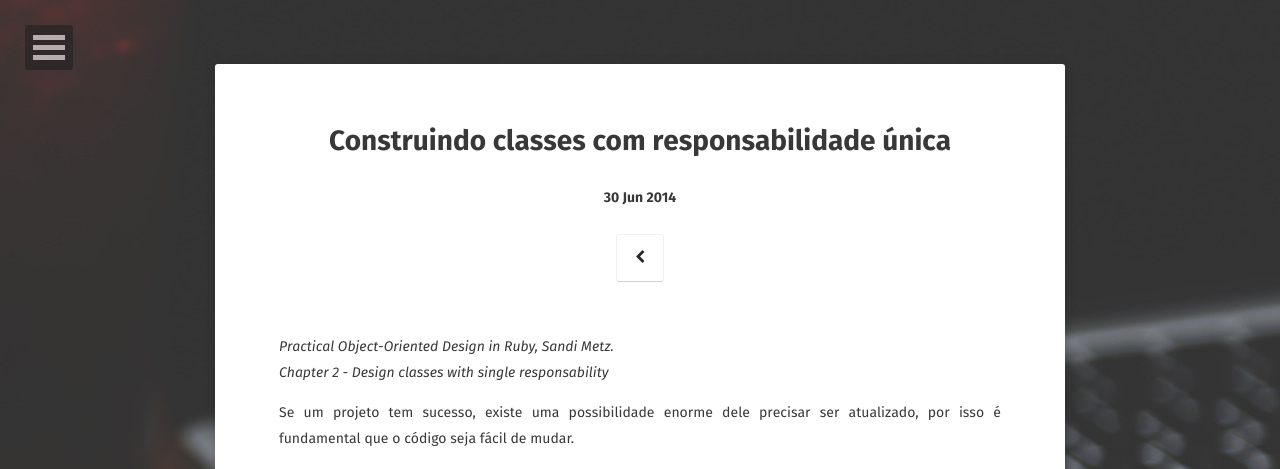
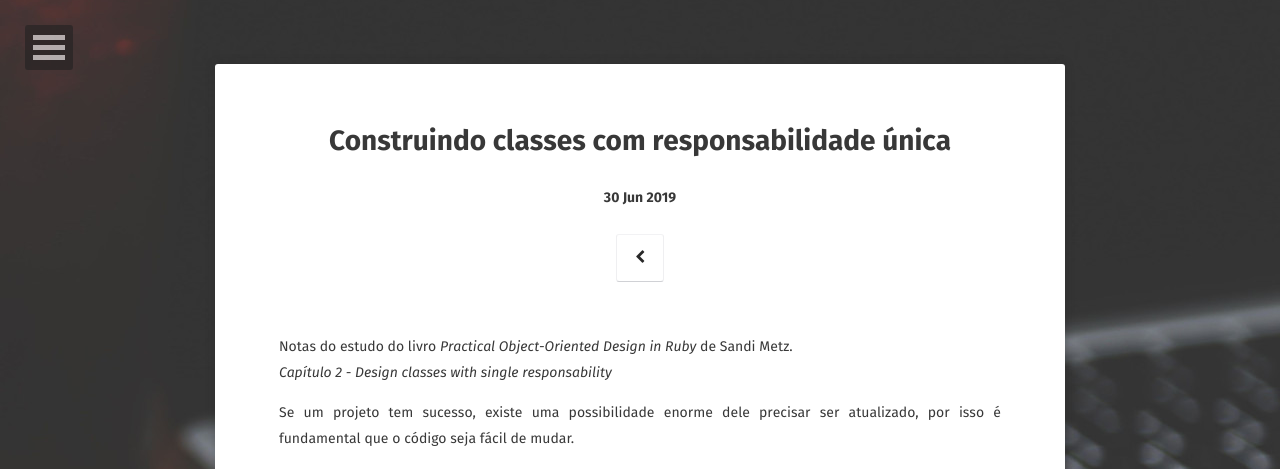
Before and after one commit to alinebone/alinebone.github.io, a Jekyll site: the page built from _posts/2019-06-30-construindo-classes-com-responsabilidade-unica.md, in a window 1280 px wide. Shown: the top 469 px of the page. Built offline with Jekyll 4.4.1, drawn with Linux system fonts in a browser that asks for light colours; some web fonts are replaced.

Commit message:
Add single responsability notes

```diff
--- a/_posts/2019-06-30-construindo-classes-com-responsabilidade-unica.md
+++ b/_posts/2019-06-30-construindo-classes-com-responsabilidade-unica.md
@@ -1,11 +1,11 @@
 ---
 layout: post
 title:  "Construindo classes com responsabilidade única"
-date:   2014-06-30
+date:   2019-06-30
 ---
 
-*Practical Object-Oriented Design in Ruby, Sandi Metz.
-Chapter 2 - Design classes with single responsability*
+Notas do estudo do livro *Practical Object-Oriented Design in Ruby* de Sandi Metz.
+*Capítulo 2 - Design classes with single responsability*
 
 Se um projeto tem sucesso, existe uma possibilidade enorme dele precisar ser atualizado, por isso é fundamental que o código seja fácil de mudar.
 
```
